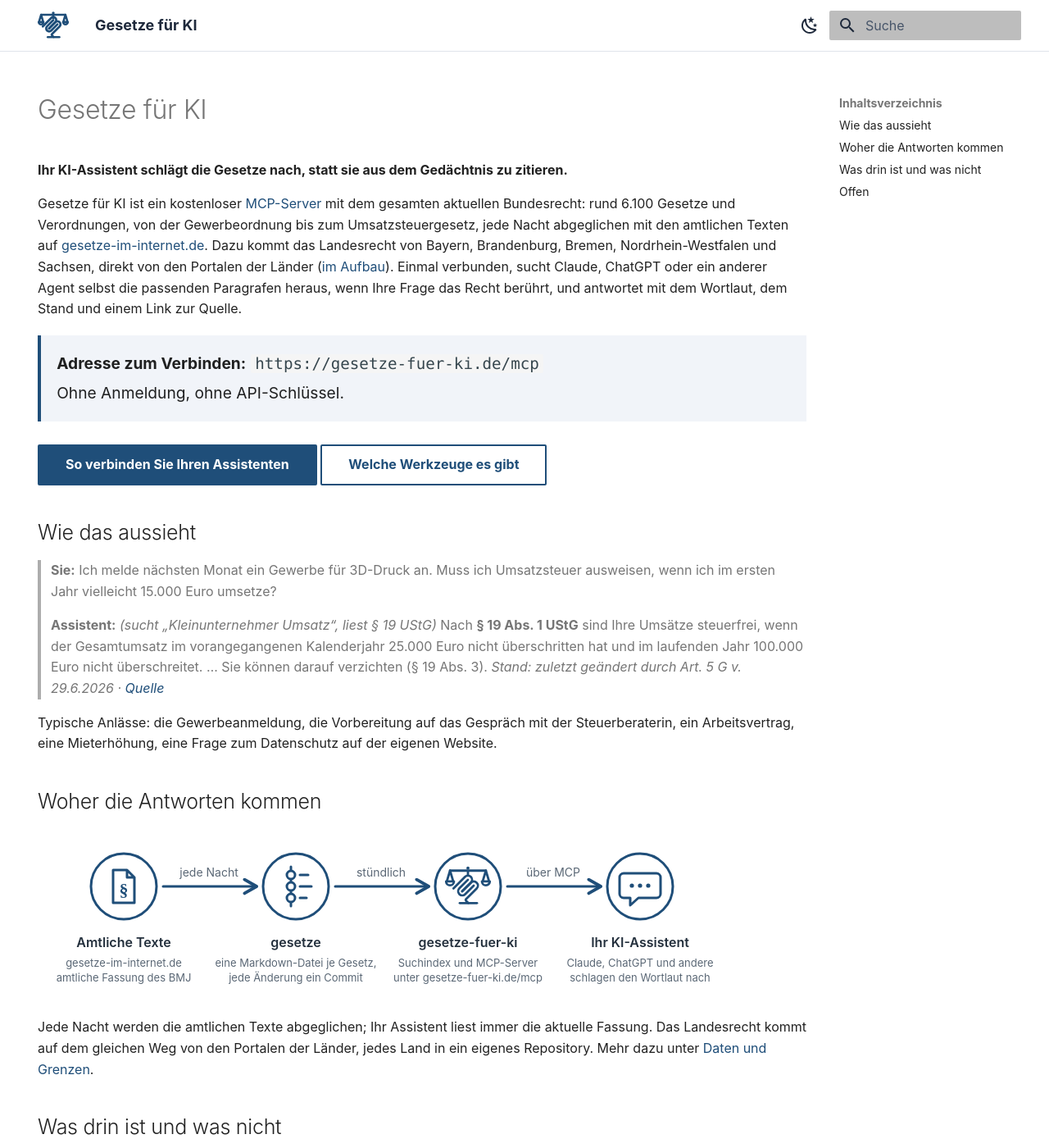
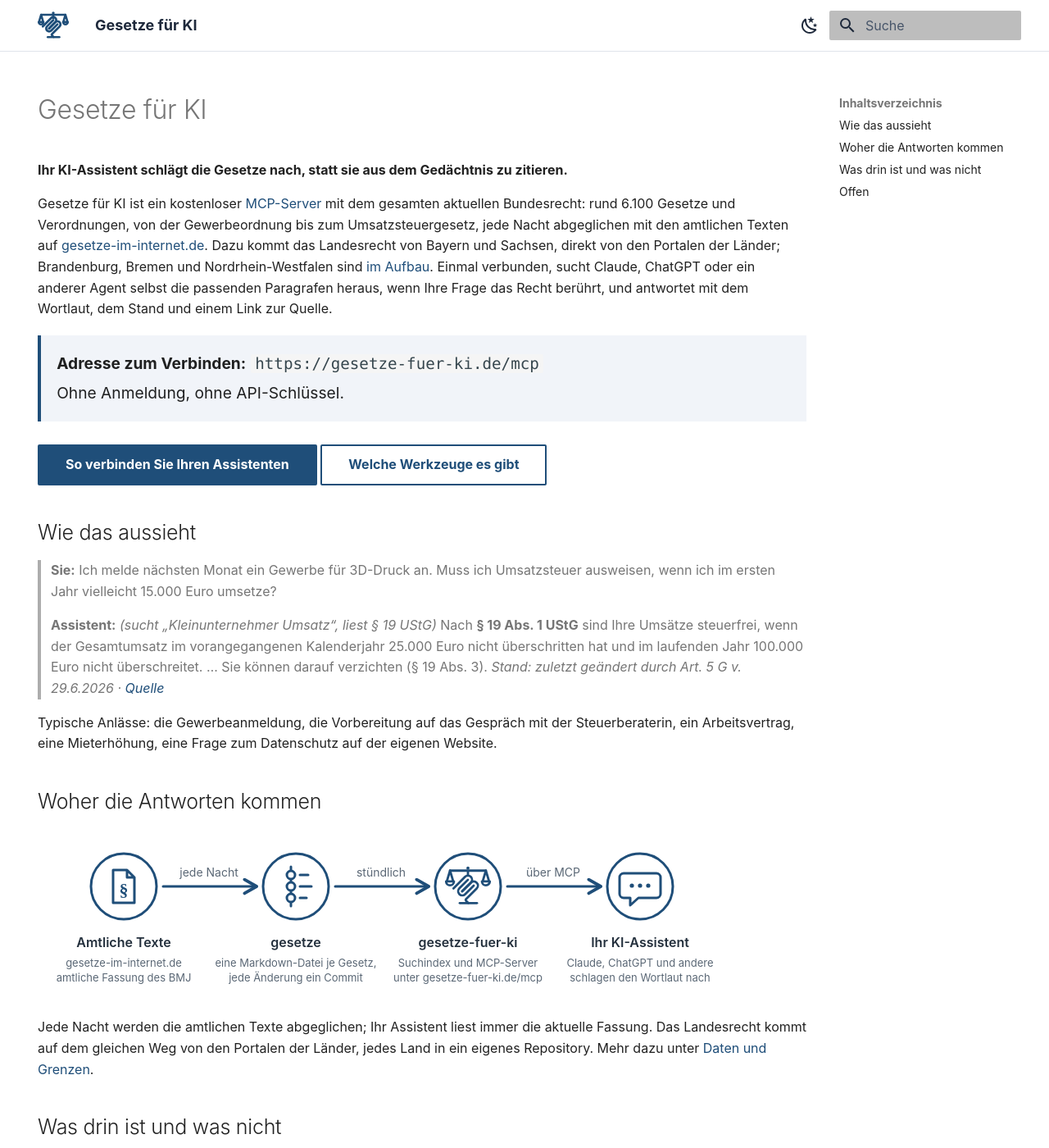
Before and after one commit to Gesetze-fuer-KI/gesetze-fuer-ki, an MkDocs documentation site: the page built from docs/index.md, in a window 1280 px wide and 1400 px high. Shown: the whole window at 82% size. Built offline with MkDocs 1.6.1 and Material for MkDocs 9.7.7, drawn with Linux system fonts in a browser that asks for light colours; some web fonts are replaced; plug-ins that fetch from the network failed and are left out; some of the changed text lies outside the part shown.

Commit message:
GESETZE-FUER-KI #9: Bayern and Sachsen are complete; docs say so (#13)
Claude-Session: https://claude.ai/code/session_01E4TpHAtbrTtui4fCBEf16R

Co-authored-by: Claude Opus 5.5 <noreply@anthropic.com>

```diff
--- a/docs/index.md
+++ b/docs/index.md
@@ -12,8 +12,8 @@ Gesetze für KI ist ein kostenloser [MCP-Server](https://modelcontextprotocol.io
 gesamten aktuellen Bundesrecht: rund 6.100 Gesetze und Verordnungen, von der
 Gewerbeordnung bis zum Umsatzsteuergesetz, jede Nacht abgeglichen mit den amtlichen
 Texten auf [gesetze-im-internet.de](https://www.gesetze-im-internet.de). Dazu kommt das
-Landesrecht von Bayern, Brandenburg, Bremen, Nordrhein-Westfalen und Sachsen, direkt von
-den Portalen der Länder ([im Aufbau](daten.md#landesrecht)).
+Landesrecht von Bayern und Sachsen, direkt von den Portalen der Länder; Brandenburg, Bremen
+und Nordrhein-Westfalen sind [im Aufbau](daten.md#landesrecht).
 Einmal verbunden, sucht Claude, ChatGPT oder ein anderer Agent selbst die passenden
 Paragrafen heraus, wenn Ihre Frage das Recht berührt, und antwortet mit dem Wortlaut,
 dem Stand und einem Link zur Quelle.
@@ -59,8 +59,8 @@ jedes Land in ein eigenes Repository. Mehr dazu unter [Daten und Grenzen](daten.
 | Änderungen ab Oktober 2026 mit Datum, abrufbar als frühere Fassung | Ältere Fassungen vor dem Start dieses Dienstes |
 | | Gerichtsentscheidungen (geplant), EU-Verordnungen wie die DSGVO |
 
-**Landesrecht (im Aufbau):** Gesetze und Verordnungen von Bayern, Brandenburg, Bremen,
-Nordrhein-Westfalen und Sachsen. Ein Land ist durchsuchbar, sobald sein erster
+**Landesrecht:** Gesetze und Verordnungen von Bayern und Sachsen. Im Aufbau sind
+Brandenburg, Bremen und Nordrhein-Westfalen; ein Land ist durchsuchbar, sobald sein erster
 vollständiger Abgleich durch ist.
 
 Mehr dazu unter [Daten und Grenzen](daten.md).
```
Also changed, not shown: docs/daten.md (+2 -2 lines).
